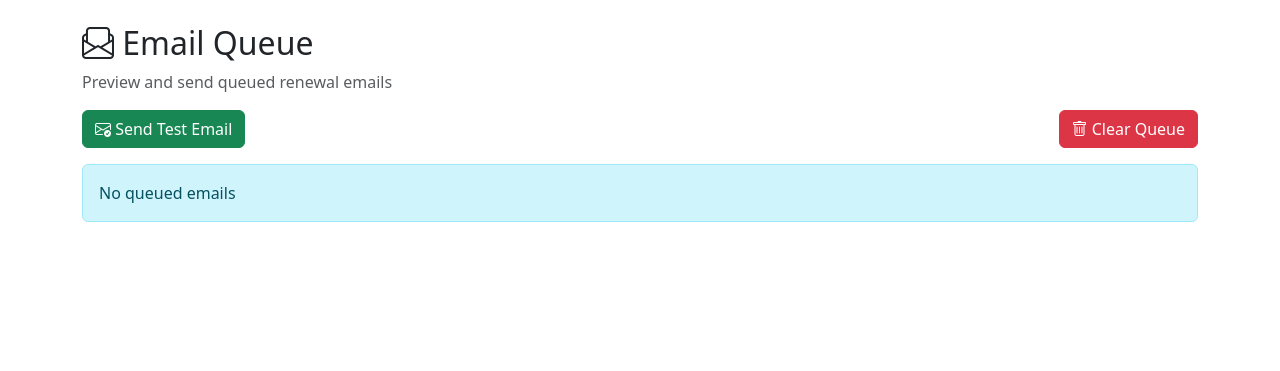
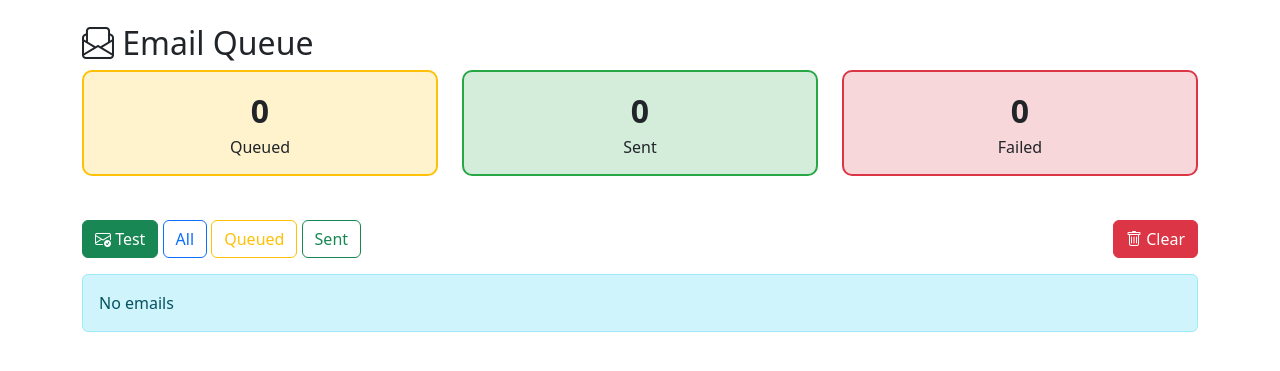
Before and after one commit to chiinsurancebrokers/chi-insurance-portal, a Flask app: template app/templates/admin/email_queue.html in a window 1280 px wide. Shown: the part 56-427 px from the top of the page. Run offline with Flask 3, Linux system fonts and the light colour scheme; the template is opened without the code that fills it, so the values that code supplies are empty.

Commit message:
Better email queue UI + standing order notice in emails

```diff
--- a/app/templates/admin/email_queue.html
+++ b/app/templates/admin/email_queue.html
@@ -5,6 +5,17 @@
     <title>Email Queue - CHI Admin</title>
     <link href="https://cdn.jsdelivr.net/npm/bootstrap@5.3.0/dist/css/bootstrap.min.css" rel="stylesheet">
     <link rel="stylesheet" href="https://cdn.jsdelivr.net/npm/bootstrap-icons@1.11.0/font/bootstrap-icons.css">
+    <style>
+        .status-sent { background-color: #d4edda !important; }
+        .status-queued { background-color: #fff3cd !important; }
+        .status-failed { background-color: #f8d7da !important; }
+        .table td { vertical-align: middle; }
+        .stats-card { border-radius: 10px; padding: 15px; text-align: center; margin-bottom: 20px; }
+        .stats-queued { background: #fff3cd; border: 2px solid #ffc107; }
+        .stats-sent { background: #d4edda; border: 2px solid #28a745; }
+        .stats-failed { background: #f8d7da; border: 2px solid #dc3545; }
+        .stats-number { font-size: 2em; font-weight: bold; }
+    </style>
 </head>
 <body>
     <nav class="navbar navbar-expand-lg navbar-dark bg-danger">
@@ -19,26 +30,35 @@
     </nav>
     <div class="container mt-4">
         <h2><i class="bi bi-envelope-paper"></i> Email Queue</h2>
-        <p class="text-muted">Preview and send queued renewal emails</p>
         {% with messages = get_flashed_messages(with_categories=true) %}
         {% if messages %}{% for category, message in messages %}
         <div class="alert alert-{{ category }} alert-dismissible fade show">{{ message }}<button type="button" class="btn-close" data-bs-dismiss="alert"></button></div>
-        {% endfor %}{% endif %}
-        {% endwith %}
+        {% endfor %}{% endif %}{% endwith %}
+        <div class="row mb-4">
+            <div class="col-md-4"><div class="stats-card stats-queued"><div class="stats-number" id="queued-count">0</div><div>Queued</div></div></div>
+            <div class="col-md-4"><div class="stats-card stats-sent"><div class="stats-number" id="sent-count">0</div><div>Sent</div></div></div>
+            <div class="col-md-4"><div class="stats-card stats-failed"><div class="stats-number" id="failed-count">0</div><div>Failed</div></div></div>
+        </div>
         <div class="d-flex justify-content-between mb-3">
-            <form method="POST" action="/admin/email/test" style="display:inline;"><button type="submit" class="btn btn-success"><i class="bi bi-envelope-check"></i> Send Test Email</button></form>
-            <form method="POST" action="/admin/email-queue/clear" style="display:inline;" onsubmit="return confirm('Clear all queued/failed emails?')"><button type="submit" class="btn btn-danger"><i class="bi bi-trash"></i> Clear Queue</button></form>
+            <div>
+                <form method="POST" action="/admin/email/test" style="display:inline;"><button type="submit" class="btn btn-success"><i class="bi bi-envelope-check"></i> Test</button></form>
+                <button class="btn btn-outline-primary" onclick="filterEmails('all')">All</button>
+                <button class="btn btn-outline-warning" onclick="filterEmails('QUEUED')">Queued</button>
+                <button class="btn btn-outline-success" onclick="filterEmails('SENT')">Sent</button>
+            </div>
+            <form method="POST" action="/admin/email-queue/clear" style="display:inline;" onsubmit="return confirm('Clear all?')"><button type="submit" class="btn btn-danger"><i class="bi bi-trash"></i> Clear</button></form>
         </div>
         {% if emails %}
-        <table class="table table-hover">
-            <thead class="table-dark"><tr><th>Client</th><th>To</th><th>Subject</th><th>Status</th><th>Created</th><th>Actions</th></tr></thead>
+        <table class="table table-hover table-bordered" id="email-table">
+            <thead class="table-dark"><tr><th>#</th><th>Client</th><th>Email</th><th>Policy</th><th>Status</th><th>Date</th><th>Actions</th></tr></thead>
             <tbody>
             {% for email in emails %}
-            <tr>
-                <td>{{ email.client_name }}</td>
+            <tr class="email-row status-{{ email.status|lower }}" data-status="{{ email.status }}">
+                <td>{{ loop.index }}</td>
+                <td><strong>{{ email.client_name }}</strong></td>
                 <td><small>{{ email.recipient }}</small></td>
                 <td><small>{{ email.subject }}</small></td>
-                <td>{% if email.status == 'SENT' %}<span class="badge bg-success">Sent</span>{% elif email.status == 'FAILED' %}<span class="badge bg-danger">Failed</span>{% else %}<span class="badge bg-primary">Queued</span>{% endif %}</td>
+                <td>{% if email.status == 'SENT' %}<span class="badge bg-success">Sent</span>{% elif email.status == 'FAILED' %}<span class="badge bg-danger">Failed</span>{% else %}<span class="badge bg-warning text-dark">Queued</span>{% endif %}</td>
                 <td><small>{{ email.created.strftime('%d/%m %H:%M') }}</small></td>
                 <td>
                     <button type="button" class="btn btn-sm btn-info" data-bs-toggle="modal" data-bs-target="#pm{{ email.id }}"><i class="bi bi-eye"></i></button>
@@ -46,15 +66,30 @@
                 </td>
             </tr>
             <div class="modal fade" id="pm{{ email.id }}" tabindex="-1"><div class="modal-dialog modal-xl modal-dialog-scrollable"><div class="modal-content">
-                <div class="modal-header bg-primary text-white"><h5 class="modal-title">Email Preview</h5><button type="button" class="btn-close btn-close-white" data-bs-dismiss="modal"></button></div>
-                <div class="modal-body" style="max-height:70vh;overflow-y:auto;"><p><strong>To:</strong> {{ email.recipient }}</p><p><strong>Subject:</strong> {{ email.subject }}</p><hr><div class="border p-3" style="background:#f9f9f9;">{{ email.body_html|safe }}</div></div>
-                <div class="modal-footer"><button type="button" class="btn btn-secondary" data-bs-dismiss="modal">Close</button>{% if email.status == 'QUEUED' or email.status == 'FAILED' %}<form method="POST" action="/admin/email/send/{{ email.id }}" style="display:inline;"><button type="submit" class="btn btn-success"><i class="bi bi-send"></i> Send</button></form>{% endif %}</div>
+                <div class="modal-header bg-primary text-white"><h5 class="modal-title">{{ email.client_name }}</h5><button type="button" class="btn-close btn-close-white" data-bs-dismiss="modal"></button></div>
+                <div class="modal-body" style="max-height:70vh;overflow-y:auto;"><p><b>To:</b> {{ email.recipient }}</p><p><b>Subject:</b> {{ email.subject }}</p><hr><div class="border p-3" style="background:#f9f9f9;">{{ email.body_html|safe }}</div></div>
+                <div class="modal-footer"><button type="button" class="btn btn-secondary" data-bs-dismiss="modal">Close</button>{% if email.status == 'QUEUED' or email.status == 'FAILED' %}<form method="POST" action="/admin/email/send/{{ email.id }}" style="display:inline;"><button type="submit" class="btn btn-success">Send</button></form>{% endif %}</div>
             </div></div></div>
             {% endfor %}
             </tbody>
         </table>
-        {% else %}<div class="alert alert-info">No queued emails</div>{% endif %}
+        {% else %}<div class="alert alert-info">No emails</div>{% endif %}
     </div>
     <script src="https://cdn.jsdelivr.net/npm/bootstrap@5.3.0/dist/js/bootstrap.bundle.min.js"></script>
+    <script>
+        document.addEventListener('DOMContentLoaded', function() {
+            var rows = document.querySelectorAll('.email-row');
+            var q=0, s=0, f=0;
+            rows.forEach(function(r) { var st=r.getAttribute('data-status'); if(st==='QUEUED')q++; else if(st==='SENT')s++; else if(st==='FAILED')f++; });
+            document.getElementById('queued-count').textContent = q;
+            document.getElementById('sent-count').textContent = s;
+            document.getElementById('failed-count').textContent = f;
+        });
+        function filterEmails(status) {
+            document.querySelectorAll('.email-row').forEach(function(r) {
+                r.style.display = (status==='all' || r.getAttribute('data-status')===status) ? '' : 'none';
+            });
+        }
+    </script>
 </body>
 </html>
--- a/run_local_portal.py
+++ b/run_local_portal.py
@@ -677,6 +677,10 @@ def generate_renewal_email(client, policy, payment, days_until, language, agent=
     <h2 style="color: #d32f2f;">Υπενθύμιση Ανανέωσης Ασφαλιστηρίου</h2>
     <p>Αγαπητή/έ <strong>{client.name}</strong>,</p>
     <p>Σας ενημερώνουμε ότι το ασφαλιστήριό σας πλησιάζει στην ημερομηνία πληρωμής.</p>
+    <div style="background: #d4edda; padding: 15px; border-left: 4px solid #28a745; margin: 20px 0;">
+        <strong><i>Αν η πληρωμή γίνεται μέσω πάγιας εντολής, δεν χρειάζεται να κάνετε καμία ενέργεια.</i></strong><br>
+        <strong><i>Αν έχετε ήδη πληρώσει, παρακαλούμε αγνοήστε το παρόν μήνυμα.</i></strong>
+    </div>
     <div style="background: #fff3cd; padding: 15px; border-left: 4px solid #ffc107; margin: 20px 0;">
         <strong>Υπολείπονται {days_until} {'ημέρα' if days_until == 1 else 'ημέρες'} μέχρι την πληρωμή</strong>
     </div>
```
